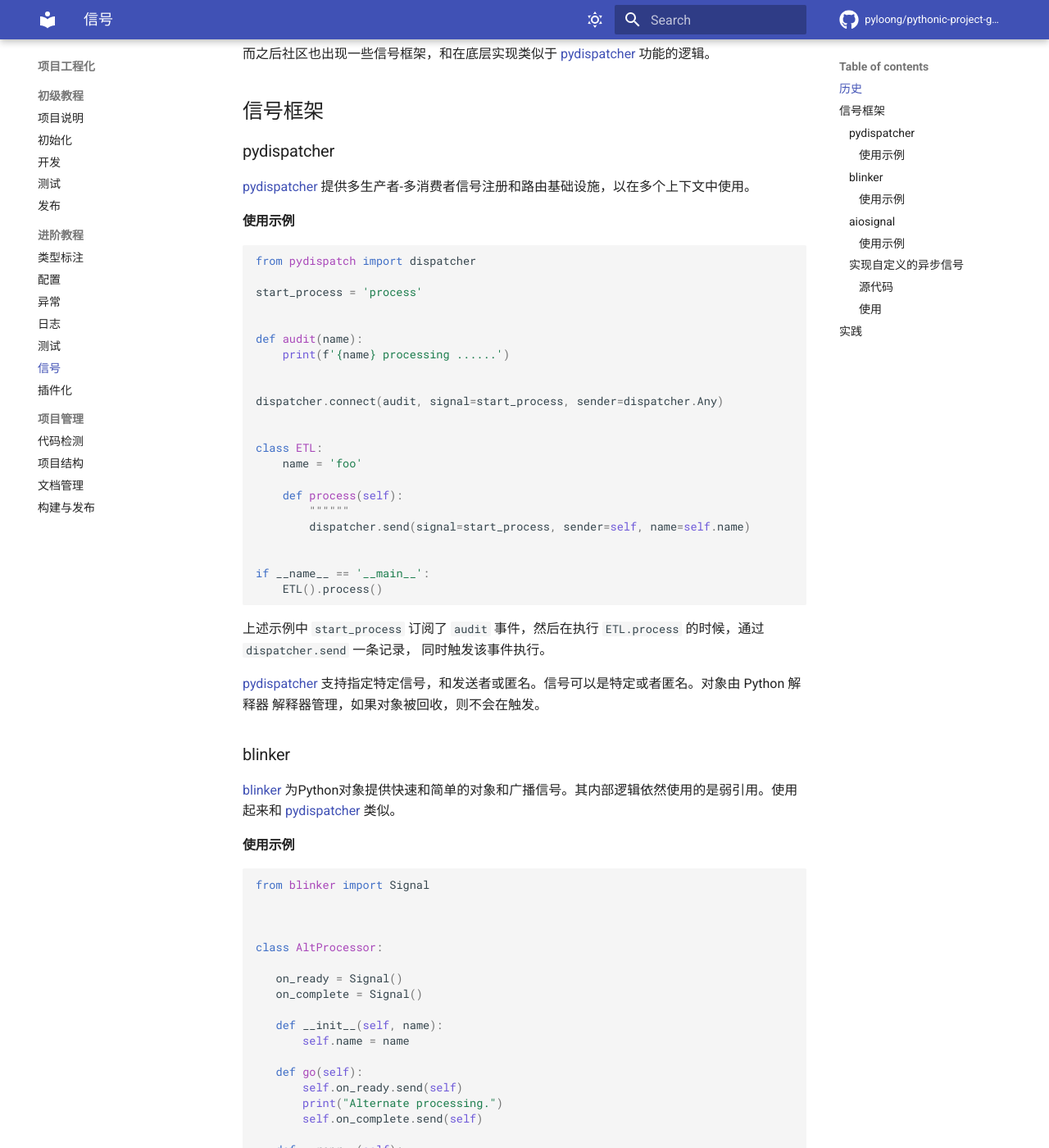
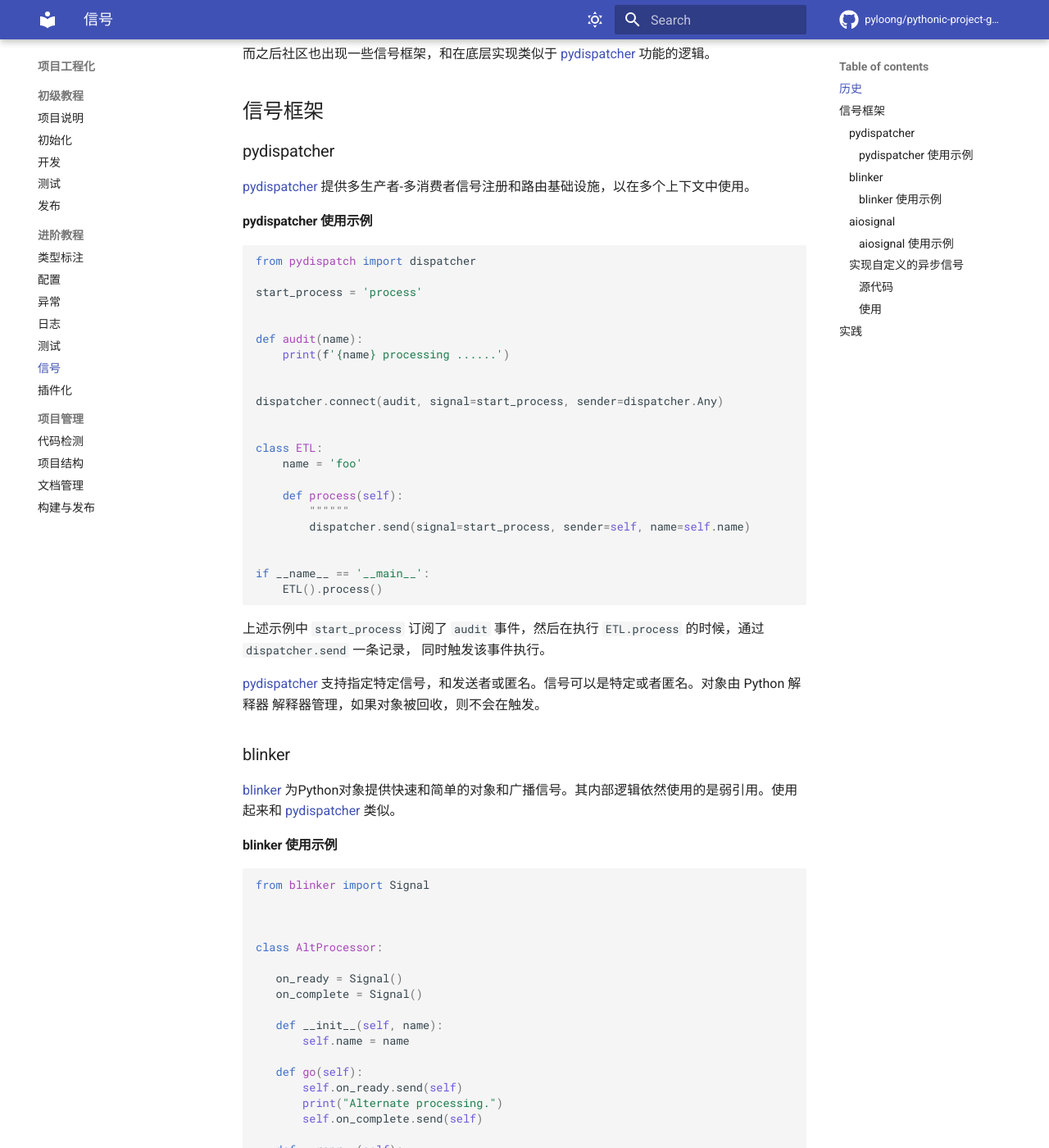
Before and after one commit to pyloong/pythonic-project-guidelines, an MkDocs documentation site: the page built from docs/guidelines/advanced/signal_decouple.md, in a window 1280 px wide and 1400 px high, scrolled down 509 px. Shown: the whole window at 82% size. Built offline with MkDocs 1.6.1 and Material for MkDocs 9.7.7, drawn with Linux system fonts in a browser that asks for light colours; comment, search, counter and statistics services are not loaded.

````diff
--- a/docs/guidelines/advanced/signal_decouple.md
+++ b/docs/guidelines/advanced/signal_decouple.md
@@ -21,7 +21,7 @@ Python 中的信号解耦机制可以通过 [pydispatcher](http://pydispatcher.s
 
 [pydispatcher](http://pydispatcher.sourceforge.net/)  提供多生产者-多消费者信号注册和路由基础设施，以在多个上下文中使用。
 
-#### 使用示例
+#### pydispatcher 使用示例
 
 ```python
 from pydispatch import dispatcher
@@ -60,7 +60,7 @@ if __name__ == '__main__':
 [blinker](https://pythonhosted.org/blinker/) 为Python对象提供快速和简单的对象和广播信号。其内部逻辑依然使用的是弱引用。使用起来和
 [pydispatcher](http://pydispatcher.sourceforge.net/) 类似。
 
-#### 使用示例
+#### blinker 使用示例
 
 ```python
 from blinker import Signal
@@ -105,7 +105,7 @@ if __name__ == '__main__':
 [aiosignal](https://github.com/aio-libs/aiosignal) 是从 [aiohttp](https://github.com/aio-libs/aiohttp) 中独立出来的异步信号框架。
 它和上述两个信号框架区别有：一，它是一个异步信号框架，可以订阅异步事件；二，在订阅事件时，属于强引用。
 
-#### 使用示例
+#### aiosignal 使用示例
 
 ```python
 import asyncio
````
Also changed, not shown: README.md (+4 -4 lines), docs/introduction/virtualenv.md (+3 -1 lines).
